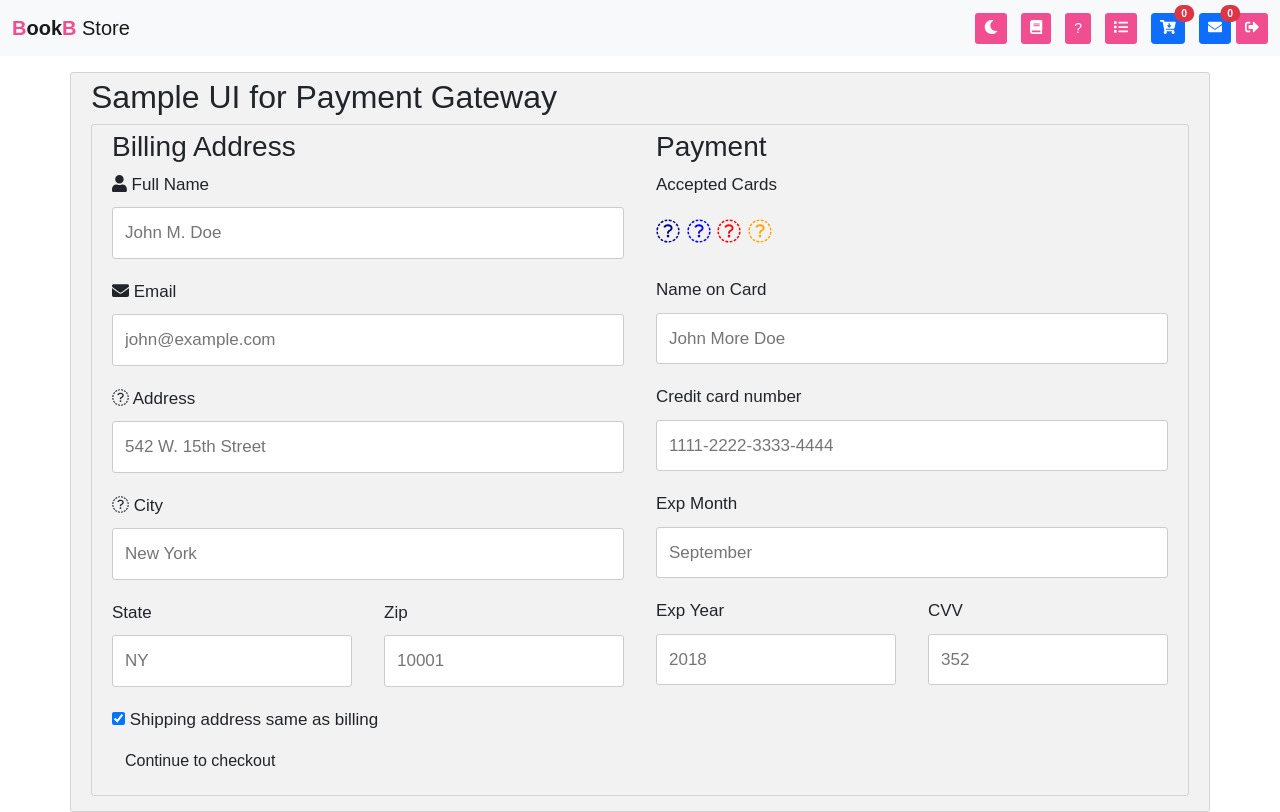
After one commit to md-rashid-2023/BookB, a Django app: page /checkout in a window 1280 px wide. The commit adds this page. Run offline with Django 3.2, Linux system fonts and the light colour scheme; the visitor is signed in with stand-in values (Sample User, id 1); parts of the project's set-up code (start-up, migrations or seed data) failed here and were passed over; some libraries are stand-ins or nearby versions.

Commit message:
updated codes

```diff
--- a/bookb/book_store_app/urls.py
+++ b/bookb/book_store_app/urls.py
@@ -1,5 +1,5 @@
 from django.urls import path
-from .views import IndexView, RegisterView, LoginView, user_logout, CartView, TicketView, MyTicketView
+from .views import IndexView, RegisterView, LoginView, user_logout, CartView, TicketView, MyTicketView, delete_cart_item, CheckOut
 from django.contrib.auth.decorators import login_required
 
 urlpatterns = [
@@ -9,5 +9,7 @@ urlpatterns = [
    path('logout/',user_logout, name='logout'),
    path('cart/', CartView.as_view(), name='cart' ),
    path('ticket/',TicketView.as_view(), name='ticket' ),
-   path('my-ticket/',MyTicketView.as_view(), name='my-ticket' )
+   path('my-ticket/',MyTicketView.as_view(), name='my-ticket' ),
+   path('delete-cart/<pk>',delete_cart_item, name='delete-cart-item'),
+   path('checkout',CheckOut.as_view(), name="checkout" )
 ]
--- a/bookb/book_store_app/views.py
+++ b/bookb/book_store_app/views.py
@@ -6,8 +6,7 @@ from book_store_app.models import User, Books, UserCart
 from django.contrib.auth import login, logout
 from django.contrib.auth.hashers import  check_password
 from django.db.models import Q
-from django.db.models import Count, Sum
-from django.contrib.auth.mixins import LoginRequiredMixin
+from django.db.models import Sum
 import json
 
 # Create your views here.
@@ -27,6 +26,20 @@ def user_logout(request):
     return redirect('login')
 
 
+def get_cart_count(request):
+
+    total = 0
+    if  request.user.is_authenticated:
+        total_cart = UserCart.objects.filter(fk_user=request.user)
+        total_cart = total_cart.annotate(total_count=Sum("items")).values()
+
+
+        for item in total_cart:
+            total += item['items']
+
+    return total
+
+
 class IndexView(View):
 
     template_name = 'index.html'
@@ -40,31 +53,41 @@ class IndexView(View):
         else:
             books = Books.objects.all()
 
-        total = 0
-        if  request.user.is_authenticated:
-            total_cart = UserCart.objects.filter(fk_user=request.user)
-            total_cart = total_cart.annotate(total_count=Sum("items")).values()
 
-
-            for item in total_cart:
-                total += item['items']
-
-        return render(request, self.template_name, { 'books' : books , 'q' :q ,'cart_count' : total})
+        return render(request, self.template_name, { 'books' : books , 'q' :q ,'cart_count' : get_cart_count(request)})
 
 
 
-class CartView(View, LoginRequiredMixin):
+def delete_cart_item(request, pk):
+
+    cart = UserCart.objects.get(pk_cart=pk)
+    cart.delete()
+    return redirect('cart')
+
+
+class CartView(View):
 
     login_url="login"
 
     template_name = 'cart.html'
+
+    def dispatch(self, request, *args, **kwargs):
+        if not request.user.is_authenticated:
+            return redirect(self.login_url)
+        return super(CartView, self).dispatch(request, *args, **kwargs)
+
+
+    def get(self, request, *args, **kwargs):
+
+        carts_lists = UserCart.objects.filter(fk_user=request.user)
+
+        return render(request, self.template_name, {'cart_count' : get_cart_count(request), 'cart_lists' : carts_lists })
 
     def post(self, request, *args, **kwargs):
 
         pk_book = json.load(request)['pk_book']
 
         book = Books.objects.get(pk_book=pk_book)
-        total_cart = 0
 
         if UserCart.objects.filter(fk_user=request.user, fk_book_id=pk_book).exists():
 
@@ -81,15 +104,9 @@ class CartView(View, LoginRequiredMixin):
                 total_price=book.price
             )
 
-        total_cart = UserCart.objects.filter(fk_user=request.user)
-        total_cart = total_cart.annotate(total_count=Sum("items")).values()
 
-        total = 0
-        for item in total_cart:
-            total += item['items']
+        return JsonResponse({'message' : 'success', 'total_cart' : get_cart_count(request)})
 
-
-        return JsonResponse({'message' : 'success', 'total_cart' : total})
 
 
 
@@ -120,6 +137,12 @@ class RegisterView(View):
 class TicketView(View):
 
     template_name = 'ticket.html'
+    login_url = 'login'
+
+    def dispatch(self, request, *args, **kwargs):
+        if not request.user.is_authenticated:
+            return redirect(self.login_url)
+        return super(TicketView, self).dispatch(request, *args, **kwargs)
 
     def get(self, request, *args, **kwargs):
 
@@ -130,9 +153,34 @@ class TicketView(View):
         pass
 
 
+
+class CheckOut(View):
+
+    template_name = 'sample_checkout.html'
+    login_url = 'login'
+
+    def dispatch(self, request, *args, **kwargs):
+        if not request.user.is_authenticated:
+            return redirect(self.login_url)
+        return super(CheckOut, self).dispatch(request, *args, **kwargs)
+
+
+    def get(self, request, *args, **kwargs):
+
+        return render(request, self.template_name)
+
+
+
+
 class MyTicketView(View):
 
     template_name = 'my-ticket.html'
+    login_url = 'login'
+
+    def dispatch(self, request, *args, **kwargs):
+        if not request.user.is_authenticated:
+            return redirect(self.login_url)
+        return super(MyTicketView, self).dispatch(request, *args, **kwargs)
 
     def get(self, request, *args, **kwargs):
 
@@ -158,15 +206,14 @@ class LoginView(View):
 
         email = request.POST.get('email')
         password = request.POST.get('password')
+        try:
+            user = User.objects.get(email=email)
+            is_valid = check_password(password, user.password)
+            if is_valid:
+                login(request, user)
+                return redirect('index')
 
-        print('Values: ',email, password)
-        user = User.objects.get(email=email)
-        is_valid = check_password(password, user.password)
+        except Exception as e:
+            pass
 
-        if is_valid:
-
-            login(request, user)
-            print('valid user')
-            return redirect('index')
-
-        return render(request, self.template_name, { 'message' : 'login faild, please check email/password {}'.format(user)  })
+        return render(request, self.template_name, { 'message' : 'login faild, please check email/password' })
--- /dev/null
+++ b/bookb/static/cart.css
@@ -0,0 +1,4 @@
+.thumbnail{
+    height: 50px;
+    width: 50px;
+}
--- a/bookb/templates/account/login.html
+++ b/bookb/templates/account/login.html
@@ -8,8 +8,10 @@
 
 
 {% if message %}
-<div class="alert alert-sucess" role="alert" id="message-div">
-    {{message}}
+<div class="container">
+  <div class="alert alert-danger" role="alert">
+   <center> {{message}} </center>
+  </div>
 </div>
 {% endif %}
 
--- a/bookb/templates/base.html
+++ b/bookb/templates/base.html
@@ -7,8 +7,8 @@
 
     <!-- Bootstrap CSS -->
     <link href="https://cdn.jsdelivr.net/npm/bootstrap@5.0.2/dist/css/bootstrap.min.css" rel="stylesheet" integrity="sha384-EVSTQN3/azprG1Anm3QDgpJLIm9Nao0Yz1ztcQTwFspd3yD65VohhpuuCOmLASjC" crossorigin="anonymous">
-    <link href="https://cdn.jsdelivr.net/npm/@fortawesome/fontawesome-free@6.2.1/css/fontawesome.min.css" rel="stylesheet">
-
+    <link rel="stylesheet" href="https://cdnjs.cloudflare.com/ajax/libs/font-awesome/5.8.0/css/all.min.css" integrity="sha512-3PN6gfRNZEX4YFyz+sIyTF6pGlQiryJu9NlGhu9LrLMQ7eDjNgudQoFDK3WSNAayeIKc6B8WXXpo4a7HqxjKwg==" crossorigin="anonymous" referrerpolicy="no-referrer" />
+    <script src="https://cdnjs.cloudflare.com/ajax/libs/font-awesome/5.8.0/js/all.min.js" integrity="sha512-ISfdo0dGmoT6xQiYhsCuBXNy982/TMgk9WnSeFiLoBVffcwXCWMyfYtmobfJuBvSQZVpjPvEJtGEPdTH9XKpvw==" crossorigin="anonymous" referrerpolicy="no-referrer"></script>
     {% block head %}{% endblock head %}
     <title>
         {% block title %}{% endblock title %}
@@ -21,6 +21,10 @@
       .btn-custom:hover{
         border : 2px solid grey;
       }
+      .brandcolor{
+        background-color : #f14e92;
+        color : white;
+      }
     </style>
   </head>
   <body>
@@ -30,44 +34,66 @@
             <strong><font color="#f14e92">B</font>ook<font color="#f14e92">B</font></strong> Store
           </a>
           <form class="d-flex">
+            <button class="btn btn-custom btn-sm" ><i class="fas fa-moon"></i></button> &nbsp; &nbsp;
             {% if user.is_authenticated %}
 
-            <a class="btn btn-custom" href="{% url 'ticket' %}">Raise Ticket</a> &nbsp; &nbsp;
+            <a class="btn btn-custom btn-sm" href="{% url 'ticket' %}"><i class="fas fa-book"></i></a> &nbsp; &nbsp;
 
-            <a class="btn btn-custom" href="{% url 'my-ticket' %}">My Tickets</a>  &nbsp; &nbsp;
 
-            <button type="button" class="btn btn-primary position-relative">
-              Cart
+            <a class="btn btn-custom btn-sm" href="{% url 'ticket' %}">?</a> &nbsp; &nbsp;
+
+            <a class="btn btn-custom btn-sm" href="{% url 'my-ticket' %}"><i class="fas fa-list"></i></a>  &nbsp; &nbsp;
+            <a href="{% url 'cart' %}">
+            <button type="button" class="btn btn-primary position-relative btn-sm">
+              <i class="fas fa-cart-arrow-down"></i>
               <span class="position-absolute top-0 start-100 translate-middle badge rounded-pill bg-danger">
                 {% if cart_count %}
                 <span id="temp-cart-count">{{cart_count}}</span>
                 {% else %}
                 <span id="temp-cart-count">0</span>
                 {% endif %}
-                <span class="visually-hidden">unread messages</span>
+                <span class="visually-hidden"></span>
               </span>
-            </button>
+            </button></a>
             &nbsp; &nbsp;
 
-            <button type="button" class="btn btn-primary position-relative">
-              Inbox
+            <button type="button" class="btn btn-primary position-relative btn-sm" data-bs-toggle="modal" data-bs-target="#exampleModal">
+              <i class="fas fa-envelope"></i>
               <span class="position-absolute top-0 start-100 translate-middle badge rounded-pill bg-danger">
                 {% if notification_count %}
                 {% else %}
                 0
                 {% endif %}
-                <span class="visually-hidden">unread messages</span>
+                <span class="visually-hidden"></span>
               </span>
             </button> &nbsp;
-            <a class="btn btn-custom" href="{% url 'logout' %}">Logout</a>
+            <a class="btn btn-custom btn-sm" href="{% url 'logout' %}"><i class="fas fa-sign-out-alt"></i></a>
             {% else %}
-            <a class="btn btn-custom" href="{% url 'login' %}">Sign In</a> &nbsp;
-            <a class="btn btn-custom" href="{% url 'register' %}">Register</a>
+            <a class="btn btn-custom btn-sm" href="{% url 'login' %}">Sign In</a> &nbsp;
+            <a class="btn btn-custom btn-sm" href="{% url 'register' %}">Register</a>
             {% endif %}
           </form>
         </div>
 
       </nav>
+
+      <!-- Modal -->
+<div class="modal fade" id="exampleModal" tabindex="-1" aria-labelledby="exampleModalLabel" aria-hidden="true">
+  <div class="modal-dialog">
+    <div class="modal-content">
+      <div class="modal-header">
+        <h5 class="modal-title" id="exampleModalLabel">Notifications</h5>
+        <button type="button" class="btn-close" data-bs-dismiss="modal" aria-label="Close"></button>
+      </div>
+      <div class="modal-body">
+        ...
+      </div>
+      <div class="modal-footer">
+        <button type="button" class="btn btn-secondary" data-bs-dismiss="modal">Close</button>
+      </div>
+    </div>
+  </div>
+</div>
 
     {% block body %}{% endblock body %}
 
--- /dev/null
+++ b/bookb/templates/sample_checkout.html
@@ -0,0 +1,176 @@
+{% extends 'base.html' %}
+{% load static %}
+
+{% block head %}
+<link href="{% static '' %}" rel="stylesheet" />
+<style>
+    body {
+        font-family: Arial;
+        font-size: 17px;
+
+      }
+
+
+      .row {
+        display: -ms-flexbox; /* IE10 */
+        display: flex;
+        -ms-flex-wrap: wrap; /* IE10 */
+        flex-wrap: wrap;
+        margin: 0 -16px;
+      }
+
+      .col-25 {
+        -ms-flex: 25%; /* IE10 */
+        flex: 25%;
+      }
+
+      .col-50 {
+        -ms-flex: 50%; /* IE10 */
+        flex: 50%;
+      }
+
+      .col-75 {
+        -ms-flex: 75%; /* IE10 */
+        flex: 75%;
+      }
+
+      .col-25,
+      .col-50,
+      .col-75 {
+        padding: 0 16px;
+      }
+
+      .container {
+        background-color: #f2f2f2;
+        padding: 5px 20px 15px 20px;
+        border: 1px solid lightgrey;
+        border-radius: 3px;
+      }
+
+      input[type=text] {
+        width: 100%;
+        margin-bottom: 20px;
+        padding: 12px;
+        border: 1px solid #ccc;
+        border-radius: 3px;
+      }
+
+      label {
+        margin-bottom: 10px;
+        display: block;
+      }
+
+      .icon-container {
+        margin-bottom: 20px;
+        padding: 7px 0;
+        font-size: 24px;
+      }
+
+
+
+      a {
+        color: #2196F3;
+      }
+
+      hr {
+        border: 1px solid lightgrey;
+      }
+
+      span.price {
+        float: right;
+        color: grey;
+      }
+
+      /* Responsive layout - when the screen is less than 800px wide, make the two columns stack on top of each other instead of next to each other (also change the direction - make the "cart" column go on top) */
+      @media (max-width: 800px) {
+        .row {
+          flex-direction: column-reverse;
+        }
+        .col-25 {
+          margin-bottom: 20px;
+        }
+      }
+</style>
+{% endblock head %}
+
+
+{% block body %}
+<div class="container mt-3">
+    <h2>Sample UI for Payment Gateway</h2>
+<div class="row">
+  <div class="col-75">
+    <div class="container">
+      <form action="/action_page.php">
+
+        <div class="row">
+          <div class="col-50">
+            <h3>Billing Address</h3>
+            <label for="fname"><i class="fa fa-user"></i> Full Name</label>
+            <input type="text" id="fname" name="firstname" placeholder="John M. Doe">
+            <label for="email"><i class="fa fa-envelope"></i> Email</label>
+            <input type="text" id="email" name="email" placeholder="john@example.com">
+            <label for="adr"><i class="fa fa-address-card-o"></i> Address</label>
+            <input type="text" id="adr" name="address" placeholder="542 W. 15th Street">
+            <label for="city"><i class="fa fa-institution"></i> City</label>
+            <input type="text" id="city" name="city" placeholder="New York">
+
+            <div class="row">
+              <div class="col-50">
+                <label for="state">State</label>
+                <input type="text" id="state" name="state" placeholder="NY">
+              </div>
+              <div class="col-50">
+                <label for="zip">Zip</label>
+                <input type="text" id="zip" name="zip" placeholder="10001">
+              </div>
+            </div>
+          </div>
+
+          <div class="col-50">
+            <h3>Payment</h3>
+            <label for="fname">Accepted Cards</label>
+            <div class="icon-container">
+              <i class="fa fa-cc-visa" style="color:navy;"></i>
+              <i class="fa fa-cc-amex" style="color:blue;"></i>
+              <i class="fa fa-cc-mastercard" style="color:red;"></i>
+              <i class="fa fa-cc-discover" style="color:orange;"></i>
+            </div>
+            <label for="cname">Name on Card</label>
+            <input type="text" id="cname" name="cardname" placeholder="John More Doe">
+            <label for="ccnum">Credit card number</label>
+            <input type="text" id="ccnum" name="cardnumber" placeholder="1111-2222-3333-4444">
+            <label for="expmonth">Exp Month</label>
+            <input type="text" id="expmonth" name="expmonth" placeholder="September">
+            <div class="row">
+              <div class="col-50">
+                <label for="expyear">Exp Year</label>
+                <input type="text" id="expyear" name="expyear" placeholder="2018">
+              </div>
+              <div class="col-50">
+                <label for="cvv">CVV</label>
+                <input type="text" id="cvv" name="cvv" placeholder="352">
+              </div>
+            </div>
+          </div>
+
+        </div>
+        <label>
+          <input type="checkbox" checked="checked" name="sameadr"> Shipping address same as billing
+        </label>
+        <button type="submit" class="btn btn-warniing">Continue to checkout</button>
+      </form>
+    </div>
+  </div>
+
+</div>
+{% endblock %}
+
+{% block js %}
+<script>
+
+    let csrftoken = '{{ csrf_token }}';
+    let cart_url = "{% url 'cart' %}";
+
+</script>
+<script src="{% static 'js/ticket.js' %}" ></script>
+{% endblock js %}
```
Also changed, not shown: bookb/templates/cart.html (+29 -2 lines), 1 other file.
